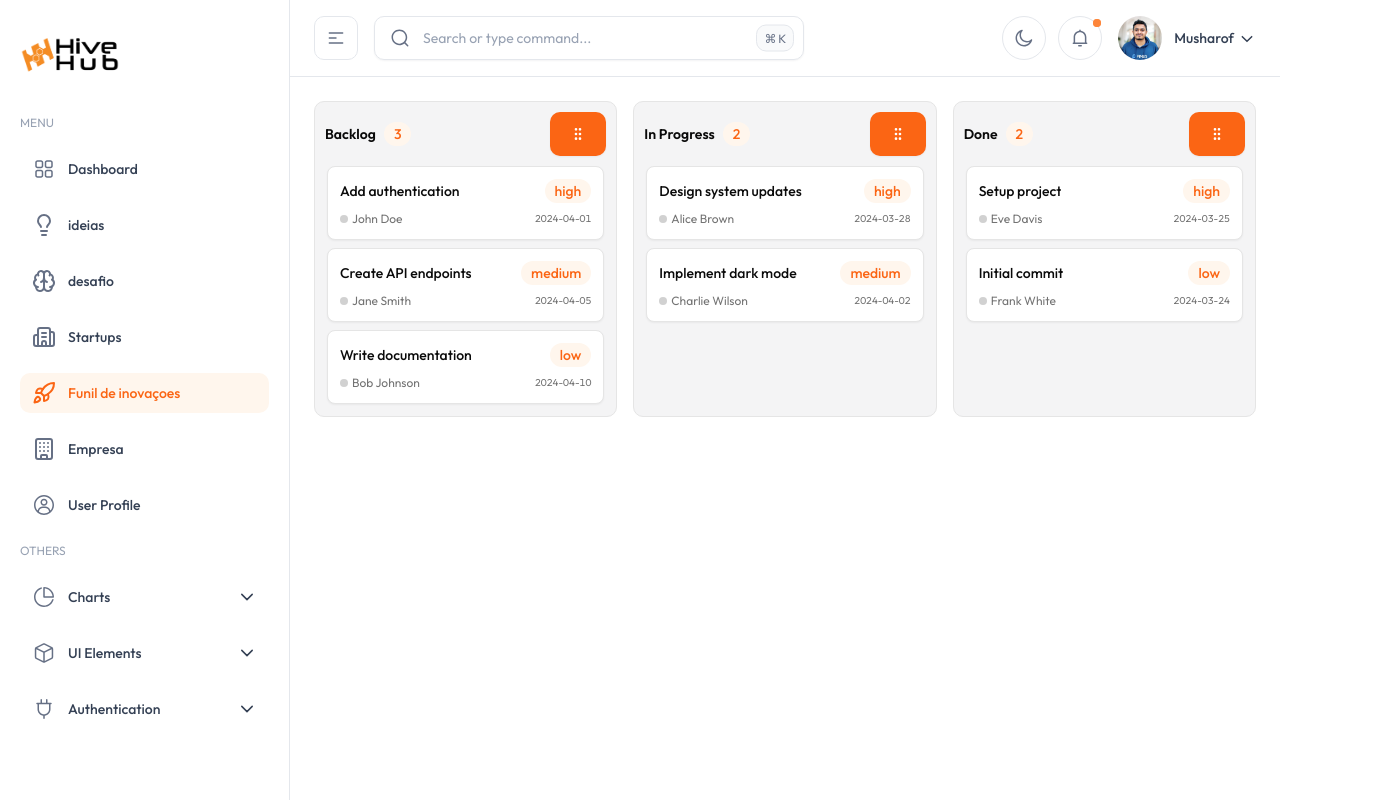
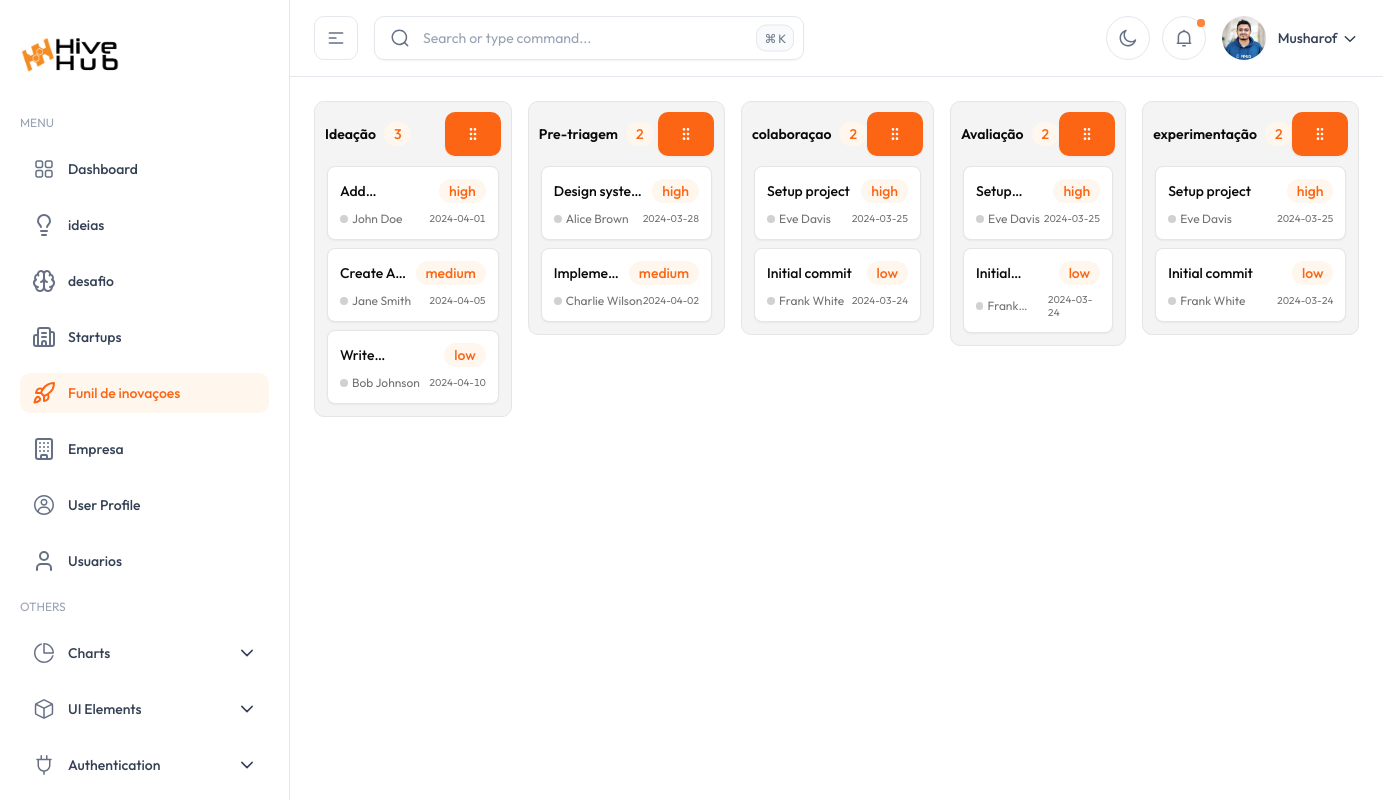
Before and after one commit to Amontada-Valley-Codes/plataforma-inovacao-squad02-front-end, a Next.js app: page /inovacao in a window 1280 px wide. Shown: the whole page, 1383 px wide, since content can reach past the window. Built offline with nearby package versions, Linux system fonts and the light colour scheme; sample sign-in values are in the browser's storage.

Commit message:
feat:criaçao do formulario para convidar o usuario

```diff
--- /dev/null
+++ b/src/app/(admin)/(others-pages)/Ecommerce/page.tsx
@@ -0,0 +1,41 @@
+import type { Metadata } from "next";
+import { EcommerceMetrics } from "@/components/ecommerce/EcommerceMetrics";
+import React from "react";
+import MonthlyTarget from "@/components/ecommerce/MonthlyTarget";
+import MonthlySalesChart from "@/components/ecommerce/MonthlySalesChart";
+import StatisticsChart from "@/components/ecommerce/StatisticsChart";
+import RecentOrders from "@/components/ecommerce/RecentOrders";
+
+
+export const metadata: Metadata = {
+  title:
+    "Hive Hub | Colmeia de ideias",
+  description: "Plataforma de inovações",
+  icons: {
+  icon: 'hivehub-icon.png'
+  },
+};
+
+export default function Ecommerce() {
+  return (
+    <div className="grid grid-cols-12 gap-4 md:gap-6">
+      <div className="col-span-12 space-y-6 xl:col-span-7">
+        <EcommerceMetrics />
+        <EcommerceMetrics />
+        <MonthlySalesChart />
+      </div>
+
+      <div className="col-span-12 xl:col-span-5">
+        <MonthlyTarget />
+      </div>
+
+      <div className="col-span-12">
+        <StatisticsChart />
+      </div>
+
+      <div className="col-span-12 xl:col-span-7">
+        <RecentOrders />
+      </div>
+    </div>
+  );
+}
--- /dev/null
+++ b/src/app/(admin)/(others-pages)/Usuarios/page.tsx
@@ -0,0 +1,105 @@
+'use client'
+import ComponentCard from "@/components/common/ComponentCard";
+import Input from "@/components/form/input/InputField";
+import Label from "@/components/form/Label";
+import Button from "@/components/ui/button/Button";
+import { Modal } from "@/components/ui/modal";
+import { useModal } from "@/hooks/useModal";
+import api from "@/services/axiosServices";
+import { zodResolver } from "@hookform/resolvers/zod";
+import { useForm } from "react-hook-form";
+import { toast } from "sonner";
+import { z } from "zod"
+
+
+const formSchema = z.object({
+  email:z.string().min(2, "Digite pelo menos 2 letras"),
+  role:z.enum(['COMMON','EVALUATOR','MANAGER',], "selecione Uma Opção")
+})
+
+type FormData = z.infer<typeof formSchema>
+
+
+
+export default function page(){
+
+    const { isOpen, openModal, closeModal } = useModal();
+
+    const {
+        register,
+        handleSubmit,
+        reset,
+        formState:{errors}
+      }=useForm<FormData>({
+        resolver: zodResolver(formSchema),
+
+    })
+
+    const onSubmit = async (data: FormData) => {
+
+        try{
+        const response = await api.post('/auth/invite', data)
+        console.log(response.data);
+        toast.success("Convite enviado com sucesso!!");
+
+        }catch(error){
+         console.error('Erro ao mandar convite', error)
+         toast.error("Erro ao enviar o convite!!");
+        }
+        reset()
+        closeModal()
+
+    };
+
+    return(
+        <div>
+            <div className="flex justify-between items-center">
+                <p className="text-2xl">
+                    Usuários da Empresa
+                </p>
+                <Button onClick={openModal} size="sm" variant="primary">
+                    Convidar novo usuario
+                </Button>
+
+            </div>
+
+
+
+             <Modal  isOpen={isOpen} onClose={closeModal}>
+                 <ComponentCard title="Convidar um novo Usuario">
+                    <form onSubmit={handleSubmit(onSubmit)} >
+                        <div className="space-y-5">
+                            <div>
+                                <Label>Digite o email:</Label>
+                                <Input
+                                    placeholder="info@gmail.com"
+                                    type="text"
+                                    {...register('email')}
+                                />
+                            </div>
+
+                            <div>
+                                <select className="px-5 py-2 w-full border rounded  "
+                                {...register('role')}
+                                >
+                                    <option value="">selecione um</option>
+                                    <option value="COMMON">COMMON</option>
+                                    <option value="EVALUATOR">EVALUATOR</option>
+                                    <option value="MANAGER">MANAGER</option>
+
+                                </select>
+                            </div>
+
+                            <Button className="w-full">Enviar</Button>
+                        </div>
+                    </form>
+
+                </ComponentCard>
+
+
+
+             </Modal>
+
+        </div>
+    )
+}
--- a/src/app/(admin)/(others-pages)/inovacao/page.tsx
+++ b/src/app/(admin)/(others-pages)/inovacao/page.tsx
@@ -17,15 +17,17 @@ interface Task {
 }
 
 const COLUMN_TITLES: Record<string, string> = {
-  backlog: "Backlog",
-  inProgress: "In Progress",
-  review: "Review",
-  done: "Done",
+  ideacao: "Ideação",
+  pretriagem: "Pre-triagem",
+  colaboracao: "colaboraçao",
+  avaliacao: "Avaliação",
+  experimentacao:"experimentação",
+
 };
 
 export default function pag() {
   const [columns, setColumns] = React.useState<Record<string, Task[]>>({
-    backlog: [
+    ideacao: [
       {
         id: "1",
         title: "Add authentication",
@@ -48,7 +50,7 @@ export default function pag() {
         dueDate: "2024-04-10",
       },
     ],
-    inProgress: [
+    pretriagem: [
       {
         id: "4",
         title: "Design system updates",
@@ -64,7 +66,40 @@ export default function pag() {
         dueDate: "2024-04-02",
       },
     ],
-    done: [
+    colaboracao: [
+      {
+        id: "7",
+        title: "Setup project",
+        priority: "high",
+        assignee: "Eve Davis",
+        dueDate: "2024-03-25",
+      },
+      {
+        id: "8",
+        title: "Initial commit",
+        priority: "low",
+        assignee: "Frank White",
+        dueDate: "2024-03-24",
+      },
+    ],
+
+    avaliacao: [
+      {
+        id: "7",
+        title: "Setup project",
+        priority: "high",
+        assignee: "Eve Davis",
+        dueDate: "2024-03-25",
+      },
+      {
+        id: "8",
+        title: "Initial commit",
+        priority: "low",
+        assignee: "Frank White",
+        dueDate: "2024-03-24",
+      },
+    ],
+    experimentacao: [
       {
         id: "7",
         title: "Setup project",
@@ -88,7 +123,7 @@ export default function pag() {
       onValueChange={setColumns}
       getItemValue={(item) => item.id}
     >
-      <Kanban.Board className="grid auto-rows-fr grid-cols-3">
+      <Kanban.Board className="flex overflow-auto">
         {Object.entries(columns).map(([columnValue, tasks]) => (
           <TaskColumn key={columnValue} value={columnValue} tasks={tasks} />
         ))}
--- a/src/app/(admin)/layout.tsx
+++ b/src/app/(admin)/layout.tsx
@@ -5,6 +5,7 @@ import AppHeader from "@/layout/AppHeader";
 import AppSidebar from "@/layout/AppSidebar";
 import Backdrop from "@/layout/Backdrop";
 import React from "react";
+import { Toaster } from "sonner";
 
 export default function AdminLayout({
   children,
@@ -22,6 +23,8 @@ export default function AdminLayout({
 
   return (
     <div className="min-h-screen xl:flex">
+      <Toaster position="top-center" richColors />
+
       {/* Sidebar and Backdrop */}
       <AppSidebar />
       <Backdrop />
--- a/src/app/(admin)/page.tsx
+++ b/src/app/(admin)/page.tsx
@@ -1,41 +1,8 @@
-import type { Metadata } from "next";
-import { EcommerceMetrics } from "@/components/ecommerce/EcommerceMetrics";
-import React from "react";
-import MonthlyTarget from "@/components/ecommerce/MonthlyTarget";
-import MonthlySalesChart from "@/components/ecommerce/MonthlySalesChart";
-import StatisticsChart from "@/components/ecommerce/StatisticsChart";
-import RecentOrders from "@/components/ecommerce/RecentOrders";
-import DemographicCard from "@/components/ecommerce/DemographicCard";
+import { redirect } from "next/navigation";
 
-export const metadata: Metadata = {
-  title:
-    "Hive Hub | Colmeia de ideias",
-  description: "Plataforma de inovações",
-  icons: {
-  icon: 'hivehub-icon.png'
-  },
-};
 
-export default function Ecommerce() {
-  return (
-    <div className="grid grid-cols-12 gap-4 md:gap-6">
-      <div className="col-span-12 space-y-6 xl:col-span-7">
-        <EcommerceMetrics />
-        <EcommerceMetrics />
-        <MonthlySalesChart />
-      </div>
+export default function page(){
 
-      <div className="col-span-12 xl:col-span-5">
-        <MonthlyTarget />
-      </div>
+    redirect("/signin");
 
-      <div className="col-span-12">
-        <StatisticsChart />
-      </div>
-
-      <div className="col-span-12 xl:col-span-7">
-        <RecentOrders />
-      </div>
-    </div>
-  );
 }
--- a/src/components/auth/SignInForm.tsx
+++ b/src/components/auth/SignInForm.tsx
@@ -48,7 +48,7 @@ export default function SignInForm() {
     // console.log("login Realizado:", response.data);
     localStorage.setItem("token", response.data.access_token);
     toast.success("Sucesso! Operação realizada.");
-    router.push('/');
+    router.push('/Ecommerce');
     reset()
     }catch(error){
       console.error('Erro ao entar', error)
--- a/src/layout/AppSidebar.tsx
+++ b/src/layout/AppSidebar.tsx
@@ -17,7 +17,7 @@ import {
   UserCircleIcon,
 } from "../icons/index";
 import SidebarWidget from "./SidebarWidget";
-import { Brain, Building, Building2, Lightbulb, Rocket, } from "lucide-react";
+import { Brain, Building, Building2, Lightbulb, Rocket, User, } from "lucide-react";
 
 type NavItem = {
   name: string;
@@ -30,7 +30,7 @@ const navItems: NavItem[] = [
   {
     icon: <GridIcon />,
     name: "Dashboard",
-    path: "/",
+    path: "/Ecommerce",
   },
 
   {
@@ -69,6 +69,12 @@ const navItems: NavItem[] = [
     icon: <UserCircleIcon />,
     name: "User Profile",
     path: "/profile",
+  },
+
+   {
+    icon: <User />,
+    name: "Usuarios",
+    path: "/Usuarios",
   },
 
   // {
```
